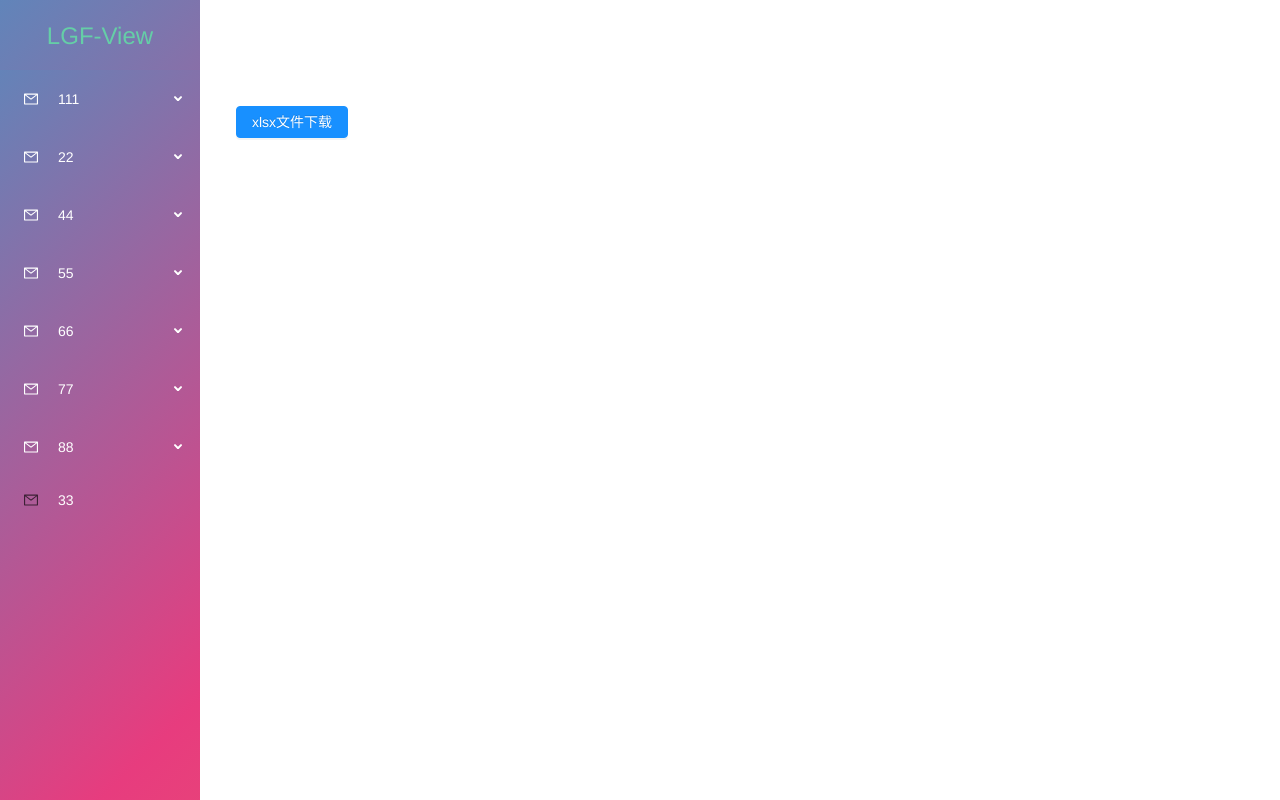
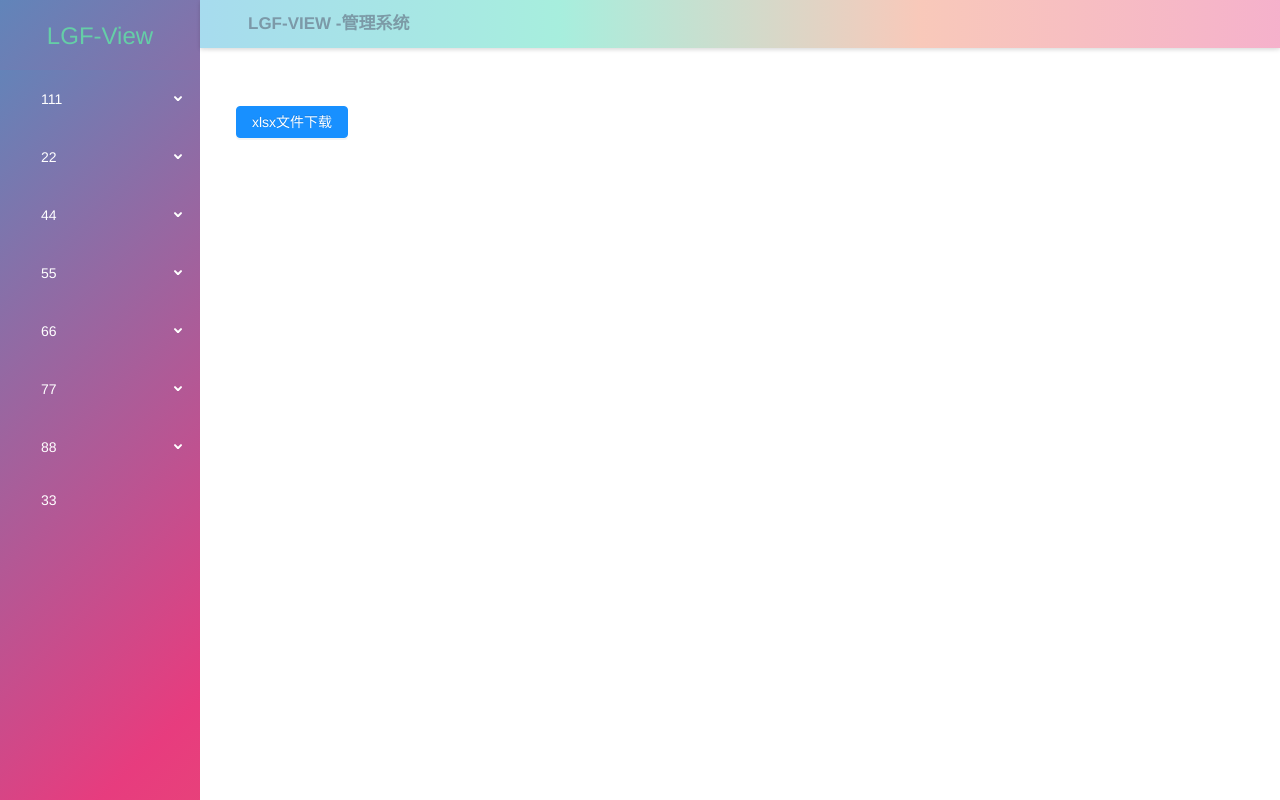
Before and after one commit to lgf196/ant-simple-pro, a React app in the folder frontEnd/: page /home in a window 1280 px wide. Built offline with nearby package versions, Linux system fonts and the light colour scheme; a small style sheet from the web is missing.

Commit message:
添加topbar组件

```diff
--- a/frontEnd/public/index.html
+++ b/frontEnd/public/index.html
@@ -11,6 +11,7 @@
     />
     <link rel="apple-touch-icon" href="%PUBLIC_URL%/logo192.png" />
     <link rel="manifest" href="%PUBLIC_URL%/manifest.json" />
+    <link rel="stylesheet" href="//at.alicdn.com/t/font_1449878_8mboyf77v9i.css">
     <title>lgf-web</title>
   </head>
   <body>
--- /dev/null
+++ b/frontEnd/src/components/icon/index.tsx
@@ -0,0 +1,12 @@
+import React, { memo } from 'react'
+
+const Icon:React.FC<{name:string}> = memo(function Icon({name}) {
+    return (
+        <>
+               <i className={`iconfont ${name}`} style={{paddingRight:'17px',color:'#fff'}}></i>
+        </>
+    )
+})
+
+
+export default Icon
--- a/frontEnd/src/components/layout/slideNav.scss
+++ b/frontEnd/src/components/layout/slideNav.scss
@@ -70,25 +70,26 @@
     //一级菜单
     .ant-menu-inline .ant-menu-submenu-title:hover{
         // background-color: #353F4F;
-        background-color: transparent;
+        background: rgba(255,255,255,0.3);
         // color: #65CEA7
          color: #fff
-    }
-    //二级子菜单
-    .ant-menu-dark.ant-menu-inline .ant-menu-item:hover{
-        //  background-color: #353F4F;
-         background-color: transparent;
-        &>a{
-            // color: #65CEA7
-            color: #fff
-        }
     }
     .ant-menu-submenu-inline > .ant-menu-submenu-title .ant-menu-submenu-arrow::after ,.ant-menu-submenu-title .ant-menu-submenu-arrow::before{
         background: #fff;
     }
-    .ant-menu-item-active{
+    .ant-menu-submenu-inline > .ant-menu-submenu-title:hover .ant-menu-submenu-arrow::after ,
+    .ant-menu-submenu-inline > .ant-menu-submenu-title:hover .ant-menu-submenu-arrow::before{
+        background: #fff;
+    }
+    .ant-menu-item-active{ //二级hover
         color: #fff;
-        // background: red;
+        background: rgba(255,255,255,0.3);
+    }
+    .ant-menu:not(.ant-menu-horizontal) .ant-menu-item-selected{ //选中的样式
+        background: rgba(255,255,255,0.3);
+    }
+    .ant-menu-inline .ant-menu-item::after{
+        border: none;
     }
     .ant-menu-submenu-title{
         color: #fff;
--- a/frontEnd/src/components/layout/slideNav.tsx
+++ b/frontEnd/src/components/layout/slideNav.tsx
@@ -1,12 +1,12 @@
 import React, { memo } from 'react'
 import { Menu } from 'antd';
-import {MailOutlined, SettingOutlined } from '@ant-design/icons';
 import { Link,withRouter,RouteComponentProps} from 'react-router-dom'
+import IconComponent from '@/components/icon'
 import './slideNav.scss'
 type menuDataType={
     id:number;
     title:string;
-    icon:any;
+    icon:string;
     url:string;
     children?:menuDataType[]
 }
@@ -26,14 +26,14 @@ class SlideNav extends React.Component<SlideNavProps, SlideNavState> {
         this.state = {
             openKeys: [],
             list:[
-                {id:1,title:'111',icon:<MailOutlined />,url:'',children:[{id:11,title:'11-11',icon:'',url:''}]},
-                {id:2,title:'22',icon:<MailOutlined />,url:'',children:[{id:22,title:'22-11',icon:'',url:''}]},
-                {id:4,title:'44',icon:<MailOutlined />,url:'',children:[{id:44,title:'44-11',icon:'',url:''}]},
-                {id:5,title:'55',icon:<MailOutlined />,url:'',children:[{id:55,title:'55-11',icon:'',url:''}]},
-                {id:6,title:'66',icon:<MailOutlined />,url:'',children:[{id:55,title:'55-11',icon:'',url:''}]},
-                {id:7,title:'77',icon:<MailOutlined />,url:'',children:[{id:55,title:'55-11',icon:'',url:''}]},
-                {id:8,title:'88',icon:<MailOutlined />,url:'',children:[{id:55,title:'55-11',icon:'',url:''}]},
-                {id:3,title:'33',icon:<MailOutlined />,url:''},
+                {id:1,title:'111',icon:'icon-el-zitixiabiao',url:'',children:[{id:11,title:'11-11',icon:'',url:''}]},
+                {id:2,title:'22',icon:'icon-el-zitixiabiao',url:'',children:[{id:22,title:'22-11',icon:'',url:''}]},
+                {id:4,title:'44',icon:'icon-el-zitixiabiao',url:'',children:[{id:44,title:'44-11',icon:'',url:''}]},
+                {id:5,title:'55',icon:'icon-el-zitixiabiao',url:'',children:[{id:55,title:'55-11',icon:'',url:''}]},
+                {id:6,title:'66',icon:'icon-el-zitixiabiao',url:'',children:[{id:55,title:'55-11',icon:'',url:''}]},
+                {id:7,title:'77',icon:'icon-el-zitixiabiao',url:'',children:[{id:55,title:'55-11',icon:'',url:''}]},
+                {id:8,title:'88',icon:'icon-el-zitixiabiao',url:'',children:[{id:55,title:'55-11',icon:'',url:''}]},
+                {id:3,title:'33',icon:'icon-el-zitixiabiao',url:''},
         ]
         };
         this.rootSubmenuKeys=[1,2,3,4,5,6,7,8];
@@ -42,10 +42,10 @@ class SlideNav extends React.Component<SlideNavProps, SlideNavState> {
         const { SubMenu } = Menu;
         return getMenuTree.map((item)=>{
             if(!item.children){
-                return (<Menu.Item key={item.id} icon={item.icon}><Link to={item.url}>{item.title}</Link></Menu.Item>);
+                return (<Menu.Item key={item.id} icon={<IconComponent name={item.icon}/>}><Link to={item.url}>{item.title}</Link></Menu.Item>);
             }else{
                  return (
-                    <SubMenu key={item.id} icon={item.icon} title={item.title}>
+                    <SubMenu key={item.id} icon={<IconComponent name={item.icon}/>} title={item.title}>
                        {this.rednerMenu(item.children)}
                     </SubMenu>
                  )
@@ -53,7 +53,7 @@ class SlideNav extends React.Component<SlideNavProps, SlideNavState> {
         })
     }
     onOpenChange = (openKeys: any[]) => {
-        const latestOpenKey = openKeys.find((key: any) => this.state.openKeys.indexOf(key) === -1);
+        const latestOpenKey = openKeys.find((key: string) => this.state.openKeys.indexOf(key) === -1);
         if (this.rootSubmenuKeys.indexOf(Number(latestOpenKey)) === -1) {
           this.setState({ openKeys });
         } else {
--- /dev/null
+++ b/frontEnd/src/components/layout/topBar.scss
@@ -0,0 +1,46 @@
+@import '@/assets/scss/varible.scss';
+@include gradientBG;
+.topbar-wrapper {
+    position: fixed;
+    left: $siderbarWidth;
+    right: 0;
+    top: 0;
+    height: $topbarHeight;
+    line-height: $topbarHeight;
+    padding: 0 24px 0 0;
+    // background-color: $topbarBackgroundColor;
+    background: linear-gradient(to right, rgba(35,166,213,0.4), rgba(35,213,171,0.4), rgba(238,119,82,0.4),rgba(231,60,126,0.4));
+    box-shadow: 0 2px 4px 0 rgba(0, 0, 0, .12), 0 0 6px 0 rgba(0, 0, 0, .04);
+    transition: all 0.3s ease-in-out;
+    .menu-collapse-wrapper {
+      height: 100%;
+      width: 48px;
+      text-align: center;
+      cursor: pointer;
+      .icon{
+        font-size: 18px;
+        font-weight: bold;
+        padding-top:15px;
+      }
+    }
+    .title {
+      height: 100%;
+      font-weight: bold;
+      @include style(17px,rgba(105,123,140,.7));
+    }
+    .menu-list {
+      display: flex;
+      padding-right: 15px;
+      .icon{
+        padding-right: 10px;
+        font-size: 18px;
+        font-weight: bold;
+      }
+      .propsUser{
+        cursor: pointer;
+         span{
+           padding-left: 3px;
+         }
+      }
+    }
+  }
--- a/frontEnd/src/components/layout/topBar.tsx
+++ b/frontEnd/src/components/layout/topBar.tsx
@@ -1,10 +1,16 @@
 import React, { memo } from 'react'
-
+import './topBar.scss'
 const TopBar = memo(function TopBar(props) {
     return (
-        <>
-            头部信息栏
-        </>
+            <div className='topbar-wrapper clearfix' style={{left:'200px'}}>
+                <div className="menu-collapse-wrapper fl" >
+
+                </div>
+                 <div className="title fl">LGF-VIEW -管理系统</div>
+                <div className='menu-list fr'>
+
+                </div>
+        </div>
     )
 })
 
```
